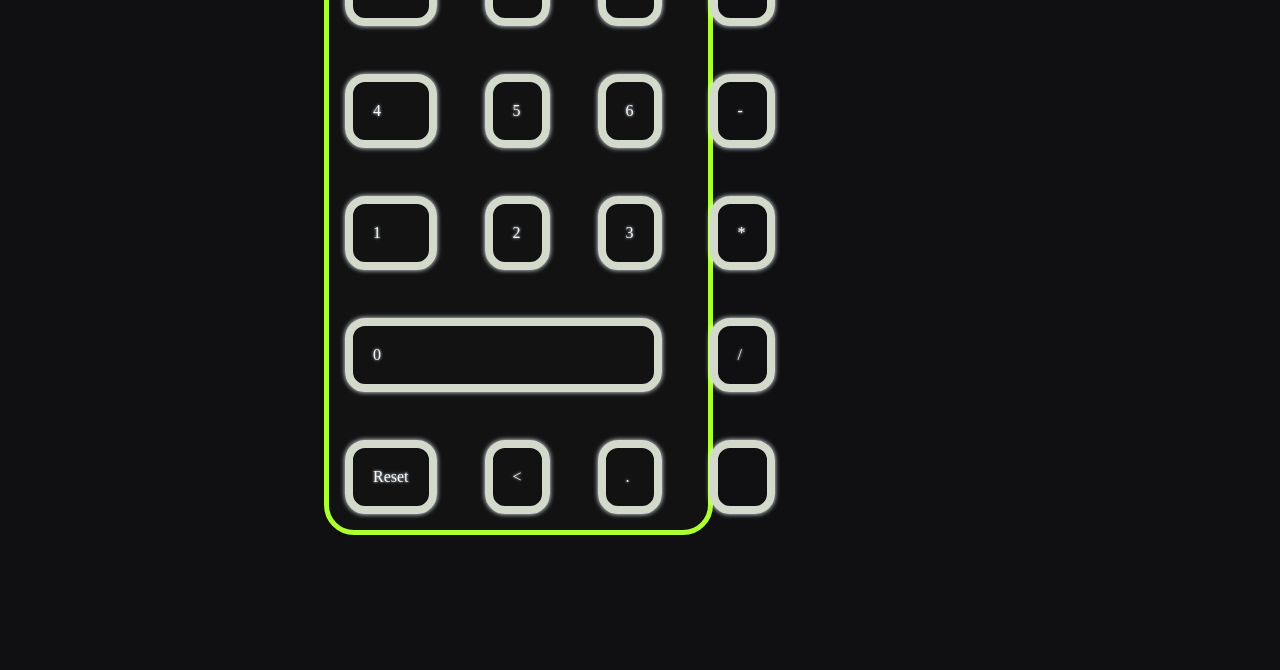
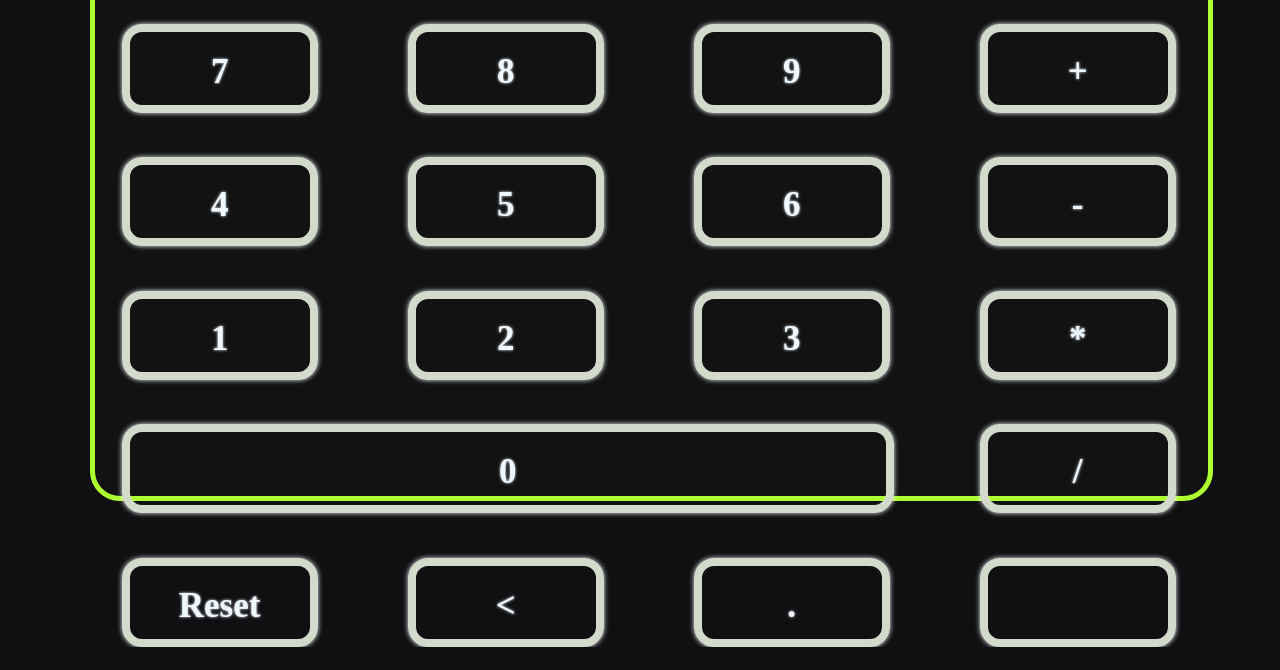
Before and after one commit to ntaidas/calculator, a plain HTML site: page index.html in a window 1280 px wide. Shown: the part 277-947 px from the top of the page. After the commit the page ends 924 px from the top, so only its background shows below. Drawn offline with Linux system fonts and the light colour scheme.

Commit message:
add basic operations

```diff
--- a/index.html
+++ b/index.html
@@ -30,7 +30,7 @@
                     <div class="key digit">3</div>
                     <div class="key ">*</div>
 
-                    <div class="key digit zero">0</div>
+                    <div class="key digit" id="zero">0</div>
                     <div class="key">/</div>
 
                     <div class="key reset">Reset</div>
--- a/main.js
+++ b/main.js
@@ -0,0 +1,25 @@
+let add = (a,b)=> {
+    return a+b
+}
+let subtract = (a,b)=> {
+    return a-b
+}
+let multiply = (a,b)=> {
+    return a*b
+}
+let divide = (a,b)=> {
+    return a/b
+}
+let operate = ''
+function operate(a, b , operate){
+    switch(a,b){
+        case '+': add(a,b);
+            break;
+        case '-': subtract(a,b)
+            break;
+        case '*': multiply(a,b)
+            break;
+        case '/': divide(a,b)
+            break;
+    }
+}
--- a/style.css
+++ b/style.css
@@ -3,17 +3,26 @@ body{
 }
 
 #construct{
-    padding: 10%;
-    padding-left: 25%;
-    padding-right: 25%;
+    display: flex;
+    justify-content: center;
+    align-items: center;
 
 }
 #frame{
-    gap: 2rem;
-    border: 5px solid greenyellow ;
+
+    border: 5px solid greenyellow;
     border-radius: 30px;
     background-color: rgba(19, 18, 18, 0.89);
-    width: 60%;
+    width: 87%;
+    height: 94%;
+    display: flex;
+    flex-direction: column;
+    position: absolute;
+    top: 2%;
+    bottom: auto;
+    left: 7%;
+    right: 28%;
+
 }
 
 
@@ -21,6 +30,7 @@ body{
 
 .top{
     display: flex;
+    height: 41%;
 }
 
 #screen{
@@ -41,23 +51,34 @@ body{
 
 #keypad{
     display: grid;
-    gap: 3rem;
-    grid-template-columns: 25fr 25fr 25fr 25fr;
+    gap: 12%;
+    grid-template-columns: 15% 15% 15% 15%;
     padding: 1rem;
+    margin: 1%;
+    font-size: large;
+    row-gap: 10%;
+
 
 }
 
 .key{
-    border: 8px solid rgb(212, 218, 203) ;
+    border: 8px solid rgb(212, 218, 203);
     border-radius: 20px;
     padding: 20px;
     color: aliceblue;
     box-shadow: 0 0 5px;
     text-shadow: 0 0 3px;
+    width: 88%;
+    height: 33px;
+    font-weight: bold;
+    font-size: 35px;
+    text-align: center;
 
 
 }
 
-.zero{
+#zero{
     grid-column: span 3;
+    width: 98%;
+
 }
```
